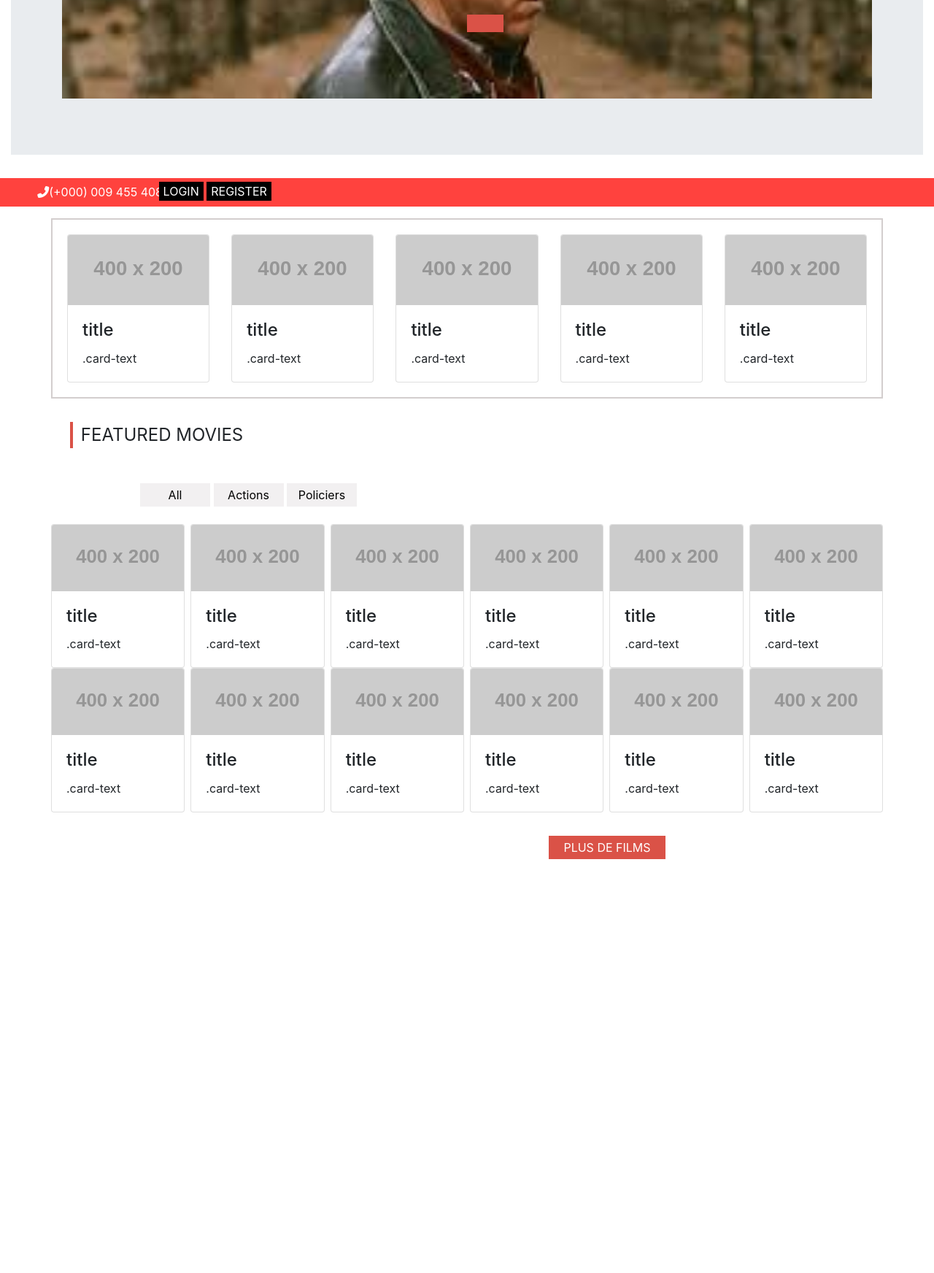
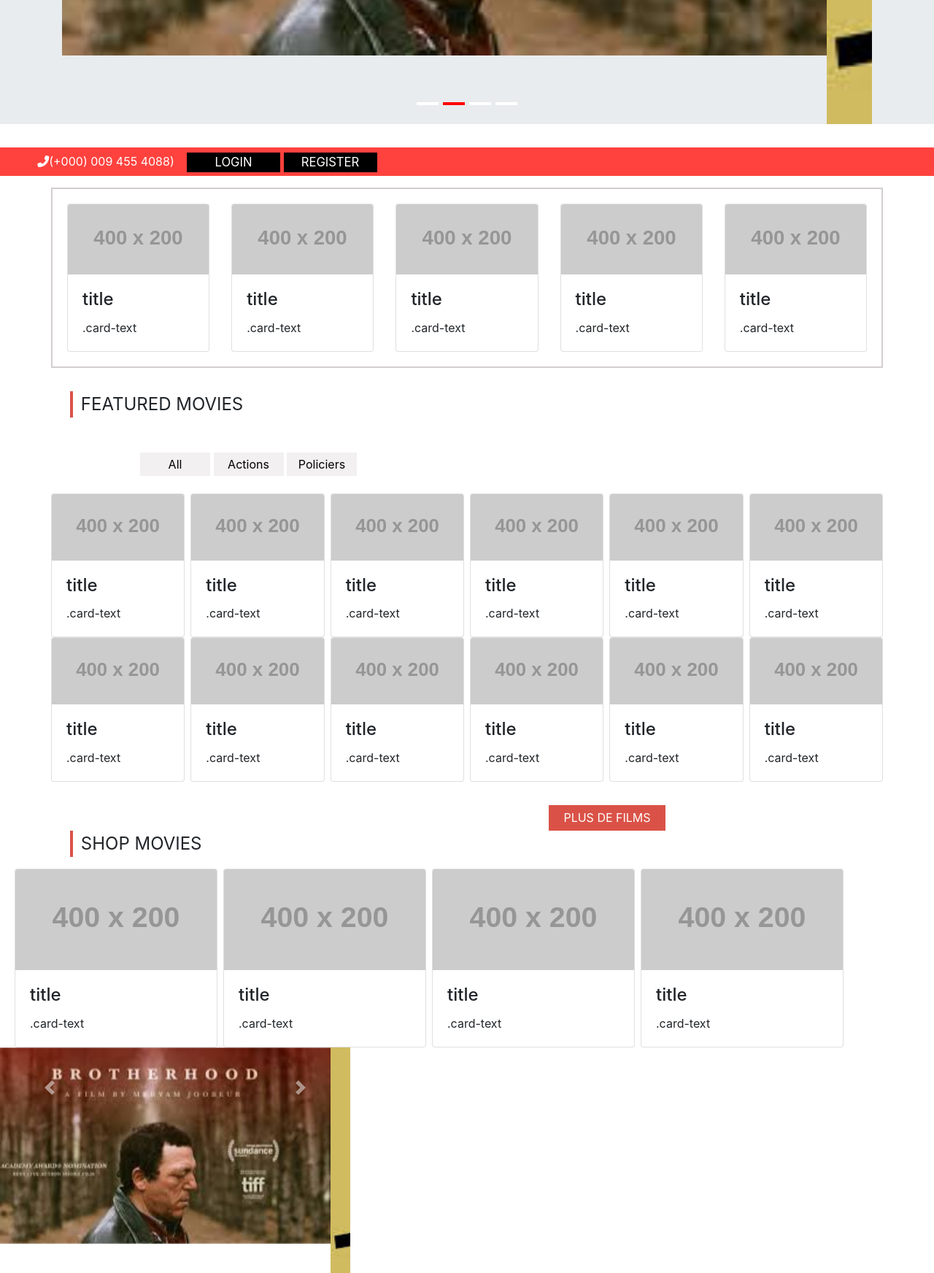
Before and after one commit to rodriguestiago/frontend-AllezCine, a plain HTML site: page index.html in a window 1280 px wide. Shown: the part 620-2364 px from the top of the page at 73% size. Before the commit the page ends 1797 px from the top, so only its background shows below. Drawn offline with nearby package versions, Linux system fonts and the light colour scheme; files that its build step writes are made by us from their sources; placeholder pictures from the web are drawn by us.

Commit message:
shop movies

```diff
--- a/assets/scss/style.scss
+++ b/assets/scss/style.scss
@@ -1,5 +1,17 @@
 body {
+
     font-size: medium;
+}
+.navbar-brand{
+  text-transform: uppercase;
+
+  font-size: 2em;
+}
+.first{
+  color: #F6453E;
+}
+.second{
+  color: #fff;
 }
 .first-ct {
     border: 2px rgb(211, 206, 206) solid;
@@ -18,17 +30,19 @@ body {
     top: 0;
     }
     button{
+      font-size: 1.3vw;
         color: white;
         background-color: black;
         border: none;
         text-transform: uppercase;
         position: relative;
-        top: -3.1em;
-        left: 17vw;
+        top: -3.7vw;
+        left: 20vw;
+        width: 10vw;
     }
 }
 
-  .film-button{
+   .film-button{
       width: 6em;
       height: 2em;
       left: 12em;
@@ -41,7 +55,7 @@ body {
   }
   #plus-film{
     width: 10em;
-    height: 2em;
+    height: 2.2em;
     left: 12em;
     position: relative;
     color: white;
@@ -67,45 +81,57 @@ body {
 .jumbotron{
   padding: 0;
 }
-button.slick-prev{
-    visibility: hidden;
+
+.carousel-indicators{
+  li{
+    background-color: #fff;
+  }
+  li.active{
+  background-color: red;
 }
-button.slick-next{
-  visibility: hidden;
 }
-.slick-dots li button {
-  font-size: 0px;
-  border: none;
-  width: 40px;
-  height: 6px;
-  background: transparent;
 
-  cursor: pointer;
-  outline: 0;
+/* li{
+  background: #ffffff;
+  width: 50px;
+  height: 4px;
+  padding: 10px;
 }
-/* button#slick-slide-control01, button#slick-slide-control02{
-  background: #ffffff;
-  color: white;
-  background-color: white;
-} */
-.slick-dots{
-  margin: 0 auto;
-  width: 50%;
-  position: absolute;
-  left: 50%;
-  top: 80%;
-  padding: 0;
+li{
+  background-color: #ffffff;
+  opacity: 1;
 }
-.slick-dots li{
-  display: inline-block;
-  padding-right: 10px;
+li.active{
+background-color: red;
+height: 2px;
+}*/
+
+.carousel-indicators li{
+  opacity: 1;
+  height: 4px;
 }
-li.slick-active button{
-  background: #DA5247;
+
+
+
+#carouselExampleControls{
+width: 30em;
+margin-right: 1em;
+position: relative;
+
 }
-li.slick-active {
-  background: #DA5247;
+span.carousel-control-prev-icon{
+  left: 2em;
+  top: -100px;
+  position: relative;
 }
-.slick-initialized{
-  overflow: hidden;
+span.carousel-control-next-icon{
+  right: 2em;
+  top: -100px;
+  position: relative;
 }
+
+
+
+.third-ct{
+  margin: 0 0 0 20px;
+}
--- a/index.html
+++ b/index.html
@@ -26,7 +26,7 @@
     <body>
         <header class="container-fluid">
             <nav class="navbar navbar-expand-lg navbar-light bg-light">
-                <a class="navbar-brand" href="#">AllezCine!</a>
+                <a class="navbar-brand" href="#"><span class="first">Allez</span class="second"><span>Cine!</span></a>
                 <button class="navbar-toggler" type="button" data-toggle="collapse" data-target="#navbarSupportedContent" aria-controls="navbarSupportedContent" aria-expanded="false" aria-label="Toggle navigation">
                   <span class="navbar-toggler-icon"></span>
                 </button>
@@ -34,7 +34,7 @@
                 <div class="collapse navbar-collapse" id="navbarSupportedContent">
                   <ul class="navbar-nav mr-auto">
                     <li class="nav-item active">
-                      <a class="nav-link" href="#">Home <span class="sr-only">(current)</span></a>
+                      <a class="nav-link" href="#">Home<span class="sr-only">(current)</span></a>
                     </li>
                     <li class="nav-item dropdown">
                       <a class="nav-link dropdown-toggle" href="#" id="navbarDropdown" role="button" data-toggle="dropdown" aria-haspopup="true" aria-expanded="false">
@@ -51,9 +51,7 @@
                       </li>
                   </ul>
                   <form class="form-inline my-2 my-lg-0">
-                    <!-- <input class="form-control mr-sm-2" type="search" placeholder="Search" aria-label="Search">
-                    <button class="btn btn-outline-success my-2 my-sm-0" type="submit">Search</button>
- -->
+
                     <div class="input-group md-form form-sm form-2 pl-0 col-12 ">
                         <input class="form-control my-0 py-1 red-border bg-light" type="text" placeholder="Search" aria-label="Search">
                         <div class="input-group-append bg-light">
@@ -66,34 +64,46 @@
                   </form>
                 </div>
               </nav>
-
-
-
-
-
-
-
-
-
-
-            <div class="jumbotron jumbotron-fluid">
-                <div class="container">
-                  <div class="main-slider">
-                    <img class="slider-image" src="./assets/img/images.jfif">
-                    <img class="slider-image" src="./assets/img/téléchargement (1).jfif">
-                    <img class="slider-image" src="./assets/img/téléchargement.jfif">
-                </div>
-
-
-                </div>
-              </div>
-
         </header>
 
 
 
 
+        <div class="jumbotron jumbotron-fluid">
+          <div class="container">
 
+            <div id="carouselExampleIndicators" class="carousel slide" data-ride="carousel">
+              <ol class="carousel-indicators">
+                <li data-target="#carouselExampleIndicators" data-slide-to="0" class="active"></li>
+                <li data-target="#carouselExampleIndicators" data-slide-to="1"></li>
+                <li data-target="#carouselExampleIndicators" data-slide-to="2"></li>
+                <li data-target="#carouselExampleIndicators" data-slide-to="3"></li>
+              </ol>
+              <div class="carousel-inner">
+                <div class="carousel-item active">
+                  <img class="d-block w-100" src="./assets/img/images.jfif" alt="First slide">
+                </div>
+                <div class="carousel-item">
+                  <img class="d-block w-100" src="./assets/img/téléchargement (1).jfif" alt="Second slide">
+                </div>
+                <div class="carousel-item">
+                  <img class="d-block w-100" src="./assets/img/téléchargement.jfif" alt="Third slide">
+                </div>
+                <div class="carousel-item">
+                  <img class="d-block w-100" src="./assets/img/téléchargement (1).jfif" alt="Third slide">
+                </div>
+              </div>
+              <a class="carousel-control-prev" href="#carouselExampleIndicators" role="button" data-slide="prev">
+                <span class="carousel-control-prev-icon" aria-hidden="true"></span>
+                <span class="sr-only">Previous</span>
+              </a>
+              <a class="carousel-control-next" href="#carouselExampleIndicators" role="button" data-slide="next">
+                <span class="carousel-control-next-icon" aria-hidden="true"></span>
+                <span class="sr-only">Next</span>
+              </a>
+            </div>
+          </div>
+        </div>
 
 
 
@@ -330,6 +340,82 @@
     <button type="button" id="plus-film">Plus de films</button>
 </div>
 
+<blockquote>Shop Movies</blockquote>
+
+
+<div class="container third-ct">
+  <div class="card-deck">
+    <div class="card ml-0 mr-1 ">
+      <img class="card-img-top img-fluid" src="https://dummyimage.com/400x200/563d7c/ffffff&text=.card-img-topfff&text=.card-img-top" alt="Card image cap" width="400">
+      <div class="card-body">
+        <h4 class="card-title">title</h4>
+        <p class="card-text">.card-text</p>
+      </div>
+    </div>
+
+    <div class="card ml-1 mr-1">
+      <img class="card-img-top img-fluid" src="https://dummyimage.com/400x200/563d7c/ffffff&text=.card-img-topfff&text=.card-img-top" alt="Card image cap" width="400">
+      <div class="card-body">
+        <h4 class="card-title">title</h4>
+        <p class="card-text">.card-text</p>
+      </div>
+    </div>
+    <!-- /.card -->
+
+    <div class="card ml-1 mr-1">
+      <!-- set a width on the image otherwise it will expand to full width       -->
+      <img class="card-img-top img-fluid" src="https://dummyimage.com/400x200/563d7c/ffffff&text=.card-img-topfff&text=.card-img-top" alt="Card image cap" width="400">
+      <div class="card-body">
+        <h4 class="card-title">title</h4>
+        <p class="card-text">.card-text</p>
+      </div>
+    </div>
+    <!-- /.card -->
+
+    <div class="card ml-1 mr-1">
+      <!-- set a width on the image otherwise it will expand to full width       -->
+      <img class="card-img-top img-fluid" src="https://dummyimage.com/400x200/563d7c/ffffff&text=.card-img-topfff&text=.card-img-top" alt="Card image cap" width="400">
+      <div class="card-body">
+        <h4 class="card-title">title</h4>
+        <p class="card-text">.card-text</p>
+      </div>
+    </div>
+  </div>
+</div>
+
+
+
+
+
+
+
+
+<div id="carouselExampleControls" class="carousel slide" data-ride="carousel">
+  <div class="carousel-inner">
+    <div class="carousel-item active">
+      <img class="d-block w-100" src="./assets/img/images.jfif" alt="First slide">
+    </div>
+    <div class="carousel-item">
+      <img class="d-block w-100" src="./assets/img/téléchargement (1).jfif" alt="Second slide">
+    </div>
+    <div class="carousel-item">
+      <img class="d-block w-100" src="./assets/img/téléchargement.jfif" alt="Third slide">
+    </div>
+  </div>
+  <a class="carousel-control-prev" href="#carouselExampleControls" role="button" data-slide="prev">
+    <span class="carousel-control-prev-icon" aria-hidden="true"></span>
+    <span class="sr-only">Previous</span>
+  </a>
+  <a class="carousel-control-next" href="#carouselExampleControls" role="button" data-slide="next">
+    <span class="carousel-control-next-icon" aria-hidden="true"></span>
+    <span class="sr-only">Next</span>
+  </a>
+</div>
+
+
+
+
+
 
 
 <script src="jquery.min.js"></script>
@@ -345,7 +431,7 @@
 
 
 
-
+<script src="https://stackpath.bootstrapcdn.com/bootstrap/4.4.1/js/bootstrap.min.js" integrity="sha384-wfSDF2E50Y2D1uUdj0O3uMBJnjuUD4Ih7YwaYd1iqfktj0Uod8GCExl3Og8ifwB6" crossorigin="anonymous"></script>
 
 
 
```
Also changed, not shown: assets/css/style.css, 1 other file.
